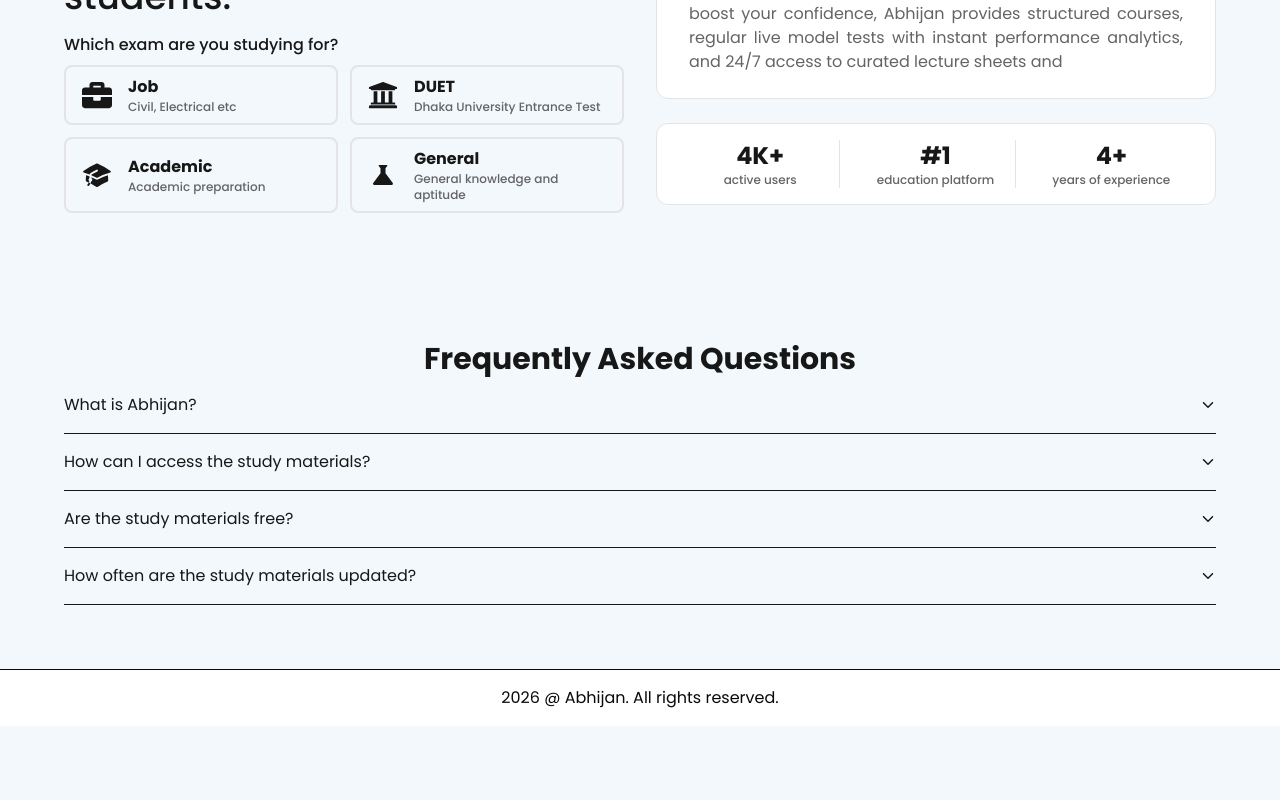
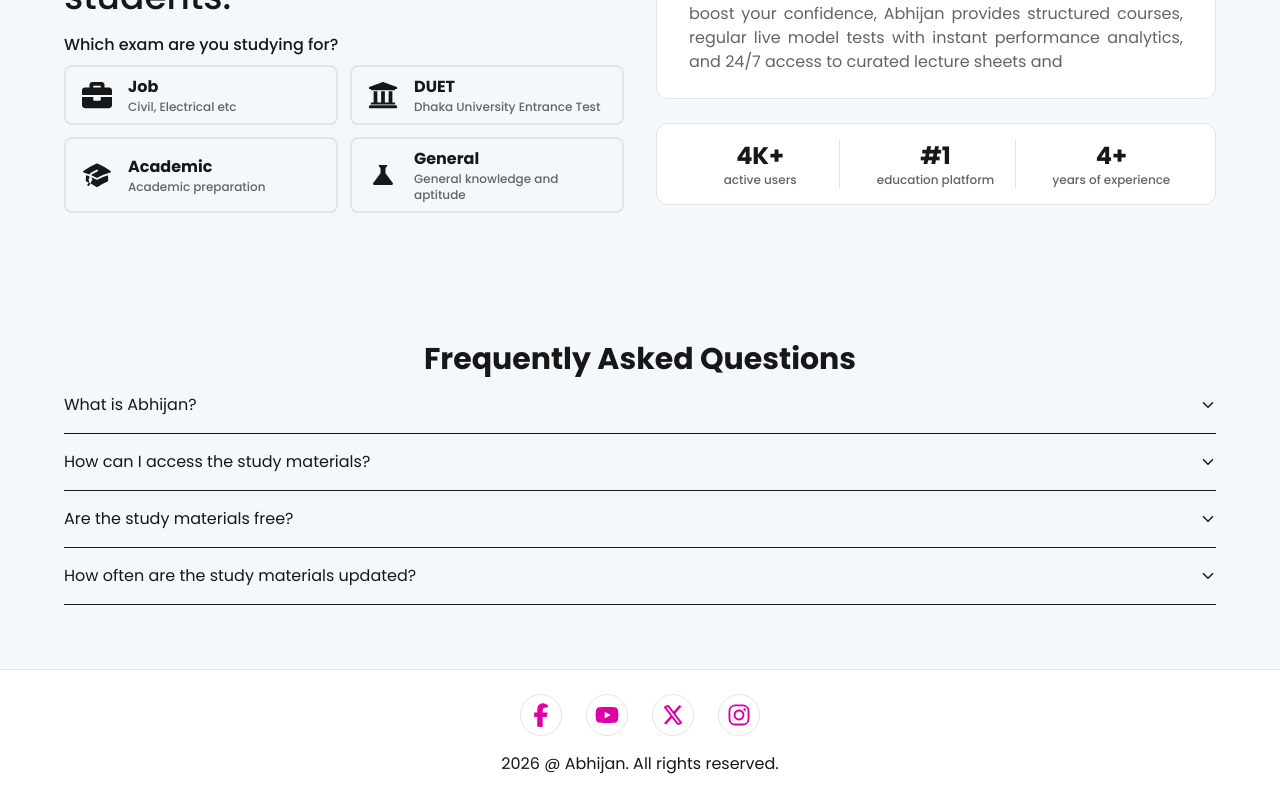
Before and after one commit to laxmancroy/abhijan, a Next.js app: page / in a window 1280 px wide. Shown: the part 271-1071 px from the top of the page. Before the commit the page ends 997 px from the top, so only its background shows below. Built offline with nearby package versions, Linux system fonts and the light colour scheme.

Commit message:
footer design improved

```diff
--- a/components/layout/Footer.tsx
+++ b/components/layout/Footer.tsx
@@ -1,7 +1,49 @@
+import Link from "next/link";
+import {
+  FaInstagram,
+  FaXTwitter,
+  FaFacebookF,
+  FaYoutube,
+} from "react-icons/fa6";
+
+const socialIcons = [
+  {
+    name: "Facebook",
+    icon: <FaFacebookF />,
+    href: "https://facebook.com",
+  },
+  {
+    name: "Youtube",
+    icon: <FaYoutube />,
+    href: "https://youtube.com",
+  },
+  {
+    name: "X",
+    icon: <FaXTwitter />,
+    href: "https://x.com",
+  },
+  {
+    name: "Instagram",
+    icon: <FaInstagram />,
+    href: "https://instagram.com",
+  },
+];
+
 const Footer = () => {
   return (
-    <footer className="bg-card text-card-foreground py-4 text-center border-t border-border">
-      2026 @ Abhijan. All rights reserved.
+    <footer className="bg-card border-t border-bdr py-6">
+      <div className="flex items-center justify-center">
+        {socialIcons.map((btn) => (
+          <Link
+            key={btn.name}
+            href={btn.href}
+            className="*:border *:border-bdr *:mx-3 *:rounded-full *:size-6 *:box-content *:p-2 *:text-primary-btn *:hover:border-primary-btn"
+          >
+            {btn.icon}
+          </Link>
+        ))}
+      </div>
+      <p className="text-center pt-4">2026 @ Abhijan. All rights reserved.</p>
     </footer>
   );
 };
--- a/components/layout/Header.tsx
+++ b/components/layout/Header.tsx
@@ -16,7 +16,7 @@ const navMenu = [
 const Header = () => {
   const [isMobileMenuOpen, setIsMobileMenuOpen] = useState(false);
   return (
-    <header className="bg-card sticky top-0 z-30 h-16 px-6 border-b border-bdr backdrop-blur-md">
+    <header className="bg-card/90 sticky top-0 z-30 h-16 px-6 border-b border-bdr backdrop-blur-md">
       <div className="container h-full mx-auto flex justify-between md:justify-around items-center">
         <Link
           href="/"
@@ -25,7 +25,7 @@ const Header = () => {
           abhijan
         </Link>
 
-        <div className="flex items-center justify-between text-md">
+        <div className="flex items-center justify-between text-base">
           {/* Desktop Navigation Menu Bar */}
           <nav className="hidden md:flex">
             {navMenu.map((item) => (
@@ -38,6 +38,8 @@ const Header = () => {
               </Link>
             ))}
           </nav>
+
+          {/* Desktop Sign In Button */}
           <Link
             href="/signin"
             className="px-6 py-2 bg-primary-btn text-white rounded-lg border hover:bg-primary-btn-hv"
@@ -45,7 +47,7 @@ const Header = () => {
             Sign In
           </Link>
 
-          {/* Mobile Navigation Button */}
+          {/* Mobile Navigation Toggle Button */}
           <button
             className="md:hidden ml-4 z-60 hover:text-primary-btn hover:cursor-pointer"
             onClick={() => setIsMobileMenuOpen(!isMobileMenuOpen)}
@@ -73,16 +75,18 @@ const Header = () => {
                 key={item.href}
                 href={item.href}
                 className="mx-8 pl-3 py-3 border-b border-bdr hover:text-primary-btn"
+                onClick={() => setIsMobileMenuOpen(false)}
               >
                 {item.name}
               </Link>
             ))}
             <Link
-            href="/signin"
-            className="bg-primary-btn text-white text-center py-3 mx-8 mt-6 rounded-lg border hover:bg-primary-btn-hv"
-          >
-            Sign In
-          </Link>
+              href="/signin"
+              className="bg-primary-btn text-white text-center py-3 mx-8 mt-6 rounded-lg border hover:bg-primary-btn-hv"
+              onClick={() => setIsMobileMenuOpen(false)}
+            >
+              Sign In
+            </Link>
           </nav>
         </div>
       )}
```
